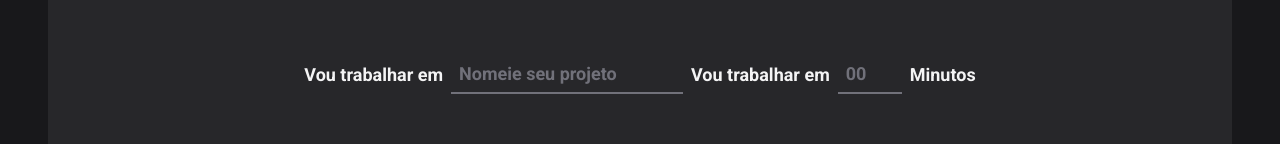
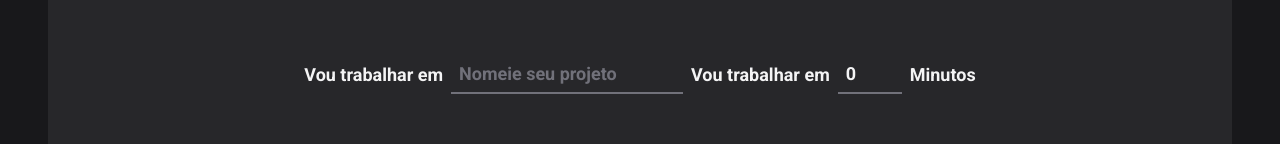
Before and after one commit to GabrielS0ares/timer-pomodoro, a React (Vite) app: page / in a window 1280 px wide. Shown: the part 170-314 px from the top of the page. Built offline with nearby package versions, Linux system fonts and the light colour scheme.

Commit message:
Feat: inclui a tipagem do formulario

```diff
--- a/package.json
+++ b/package.json
@@ -10,12 +10,14 @@
     "preview": "vite preview"
   },
   "dependencies": {
+    "@hookform/resolvers": "^3.3.4",
     "phosphor-react": "^1.4.1",
     "react": "^18.2.0",
     "react-dom": "^18.2.0",
     "react-hook-form": "^7.51.3",
     "react-router-dom": "^6.22.3",
-    "styled-components": "^6.1.8"
+    "styled-components": "^6.1.8",
+    "zod": "^3.23.5"
   },
   "devDependencies": {
     "@rocketseat/eslint-config": "^2.2.2",
--- a/src/pages/Home/index.tsx
+++ b/src/pages/Home/index.tsx
@@ -11,13 +11,31 @@
 } from './styles'
 
 import { useForm } from 'react-hook-form'
+import { zodResolver } from '@hookform/resolvers/zod'
+import * as zod from 'zod'
+
+const newCycleFormValidationSchema = zod.object({
+  task: zod.string().min(1, 'Informe a Tarefa'),
+  minutesAmount: zod
+    .number()
+    .min(5, 'O ciclo precisa ser de no mínimo 5 minutos')
+    .max(60, 'O ciclo precisa ser de no máximo 60 minutos'),
+})
+
+type NewCycleFormData = zod.infer<typeof newCycleFormValidationSchema>
 
 export default function Home() {
-  const { register, handleSubmit, watch } = useForm()
+  const { register, handleSubmit, watch } = useForm<NewCycleFormData>({
+    resolver: zodResolver(newCycleFormValidationSchema),
+    defaultValues: {
+      task: '',
+      minutesAmount: 0,
+    },
+  })
 
   const task = watch('task')
 
-  function handleCreateNewCycle(data) {
+  function handleCreateNewCycle(data: NewCycleFormData) {
     console.log(data)
   }
 
```
Also changed, not shown: 1 other file (tests, documents, lock files or other folders).
